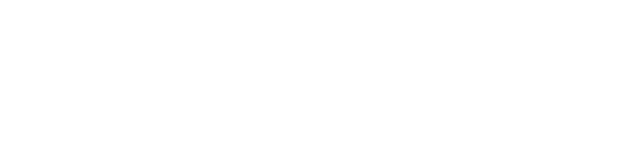
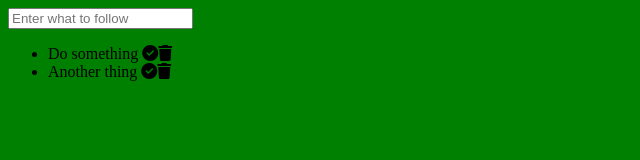
Before and after one commit to EdyDaSilva/CI_P2, a plain HTML site: page index.html in a window 1280 px wide. Shown: the whole page, without its empty margins (0-640 px from the left). Drawn offline with Linux system fonts and the light colour scheme.

Commit message:
form, list and icon

```diff
--- a/assets/css/style.css
+++ b/assets/css/style.css
@@ -0,0 +1,3 @@
+body {
+    background: green;
+}
--- a/assets/js/script.js
+++ b/assets/js/script.js
@@ -0,0 +1 @@
+console.log("Testing..")
--- a/index.html
+++ b/index.html
@@ -2,11 +2,22 @@
 <html lang="en">
 <head>
     <meta charset="UTF-8">
+    <meta http-equiv="X-UA-Compatible" content="IE=edge">
     <meta name="viewport" content="width=device-width, initial-scale=1.0">
     <link rel="stylesheet" href="assets/css/style.css">
-    <title>Document</title>
+    <title>What To Follow</title>
+    <link rel="stylesheet" href="https://cdnjs.cloudflare.com/ajax/libs/font-awesome/6.4.2/css/all.min.css"
+    integrity="sha512-z3gLpd7yknf1YoNbCzqRKc4qyor8gaKU1qmn+CShxbuBusANI9QpRohGBreCFkKxLhei6S9CQXFEbbKuqLg0DA=="
+    crossorigin="anonymous" referrerpolicy="no-referrer" />
 </head>
 <body>
+    <form class="form">
+        <input type="text" class="input" placeholder="Enter what to follow" autocomplete="off">
+        <ul class="list">
+            <li class="checked">Do something <i class="fa-sharp fa-solid fa-circle-check"></i><i class="fa-solid fa-trash"></i></li>
+            <li>Another thing <i class="fa-sharp fa-solid fa-circle-check"></i><i class="fa-solid fa-trash"></i></li>
+        </ul>
+    </form>
 
     <script src="assets/js/script.js"></script>
 </body>
```
